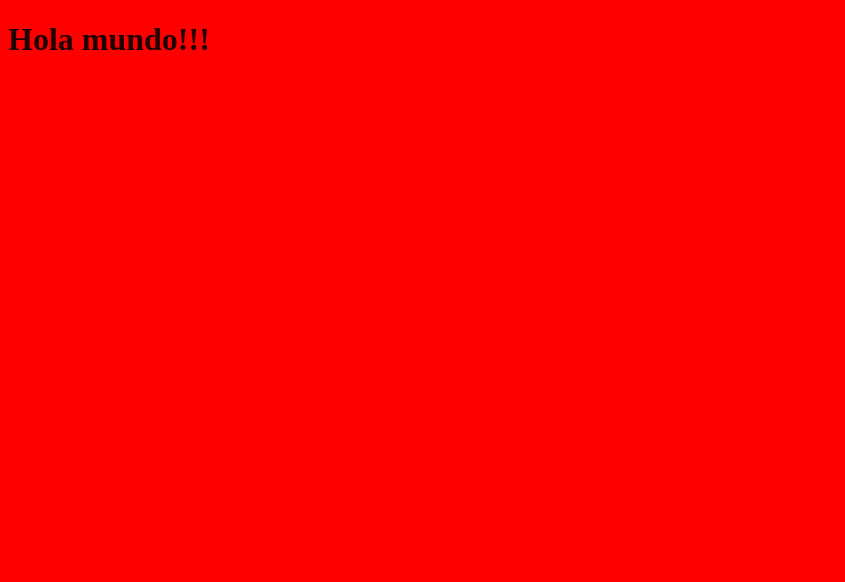
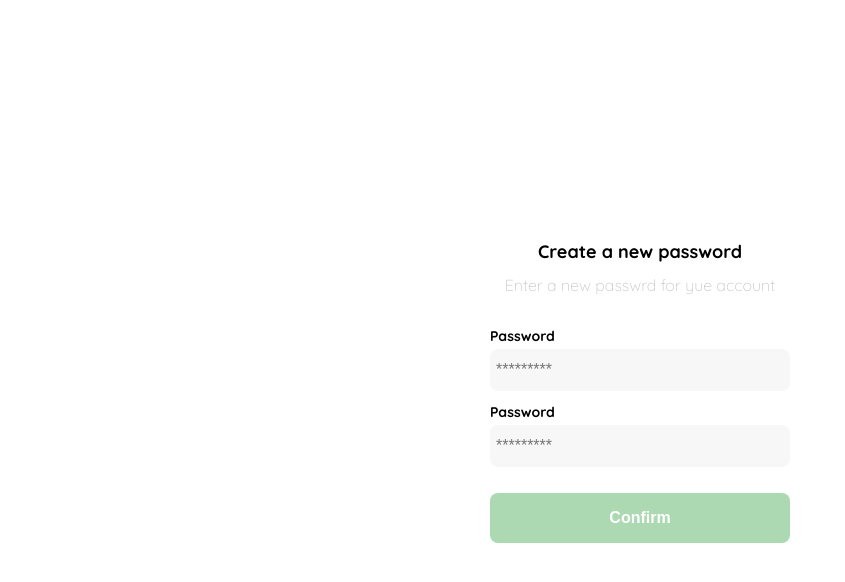
Before and after one commit to EnzoSz/curso_practico_react_js, a React app: page / in a window 1280 px wide. Shown: the top 582 px of the page, without its empty margins (0-845 px from the left). Built offline with nearby package versions, Linux system fonts and the light colour scheme.

Commit message:
Estilos en los componentes de React

```diff
--- a/public/index.html
+++ b/public/index.html
@@ -4,6 +4,9 @@
     <meta charset="UTF-8">
     <meta http-equiv="X-UA-Compatible" content="IE=edge">
     <meta name="viewport" content="width=device-width, initial-scale=1.0">
+    <link rel="preconnect" href="https://fonts.googleapis.com">
+    <link rel="preconnect" href="https://fonts.gstatic.com" crossorigin>
+    <link href="https://fonts.googleapis.com/css2?family=Quicksand:wght@300;500;700&display=swap" rel="stylesheet">
     <title>React shop</title>
 </head>
 <body>
--- a/src/components/App.jsx
+++ b/src/components/App.jsx
@@ -1,9 +1,13 @@
 import React from "react";
-import '../styles/global.scss';
+import Layout from '../containers/Layout.jsx';
+import Login from '../containers/Login.jsx';
+import '../styles/global.css';
 
 const App = () => {
     return (
-        <h1>Hola mundo!!!</h1>
+        <Layout>
+            <Login />
+        </Layout>
     );
 }
 
--- /dev/null
+++ b/src/containers/Layout.jsx
@@ -0,0 +1,10 @@
+import React from "react";
+ const Layout = ({children})=> {
+    return (
+        <div className="Layout">
+            {children}
+        </div>
+    );
+ }
+
+ export default Layout;
--- a/src/containers/Login.jsx
+++ b/src/containers/Login.jsx
@@ -1,4 +1,5 @@
 import React from "react";
+import '../styles/Login.scss';
 
 const Login = ()=> {
     return (
@@ -22,3 +23,5 @@ const Login = ()=> {
         </div>
     );
 }
+
+export default Login;
--- /dev/null
+++ b/src/styles/Login.scss
@@ -0,0 +1,69 @@
+@import '_vars';
+.login {
+    width: 100%;
+    height: 100vh;
+    display: grid;
+    place-items: center;
+}
+.form-container {
+    display: grid;
+    grid-template-rows: auto 1fr auto;
+    width: 300px;
+}
+.logo {
+    width: 150px;
+    margin-bottom: 48px;
+    justify-self: center;
+    display: none;
+}
+.title {
+    font-size: var(--lg);
+    margin-bottom: 12px;
+    text-align: center;
+}
+.subtitle {
+    color: var(--very-light-pink);
+    font-size: var(--md);
+    font-weight: 300;
+    margin-top: 0;
+    margin-bottom: 32px;
+    text-align: center;
+}
+.form {
+    display: flex;
+    flex-direction: column;
+}
+.label {
+    font-size: var(--sm);
+    font-weight: bold;
+    margin-bottom: 4px;
+}
+.input {
+    background-color: var(--text-input-field);
+    border: none;
+    border-radius: 8px;
+    height: 30px;
+    font-size: var(--md);
+    padding: 6px;
+    margin-bottom: 12px;
+}
+.primary-button {
+    background-color: var(--hospital-green);
+    border-radius: 8px;
+    border: none;
+    color: var(--white);
+    width: 100%;
+    cursor: pointer;
+    font-size: var(--md);
+    font-weight: bold;
+    height: 50px;
+}
+.login-button {
+    margin-top: 14px;
+    margin-bottom: 30px;
+}
+@media (max-width: 640px) {
+    .logo {
+        display: block;
+    }
+}
--- /dev/null
+++ b/src/styles/_vars.scss
@@ -0,0 +1,10 @@
+:root {
+    --white: #FFFFFF;
+    --black: #000000;
+    --very-light-pink: #C7C7C7;
+    --text-input-field: #F7F7F7;
+    --hospital-green: #ACD9B2;
+    --sm: 14px;
+    --md: 16px;
+    --lg: 18px;
+}
--- /dev/null
+++ b/src/styles/global.css
@@ -0,0 +1,4 @@
+body {
+  margin: 0;
+  font-family: 'Quicksand', sans-serif;
+}
--- a/src/styles/global.scss
+++ /dev/null
@@ -1,7 +0,0 @@
-$base-color: #ff0000;
-$color: rgba(black, 0.88);
-
-body {
-    background-color: $base-color;
-    color: $color;
-}
--- a/webpack.config.js
+++ b/webpack.config.js
@@ -30,7 +30,7 @@ module.exports = {
                 ]
             },
             {
-                test: /\.s[ac]ss$/i,
+                test: /\.(css|scss)$/,
                 use: [
                     "style-loader",
                     "css-loader",
```
Lines whose indentation alone changed are shown as unchanged.
